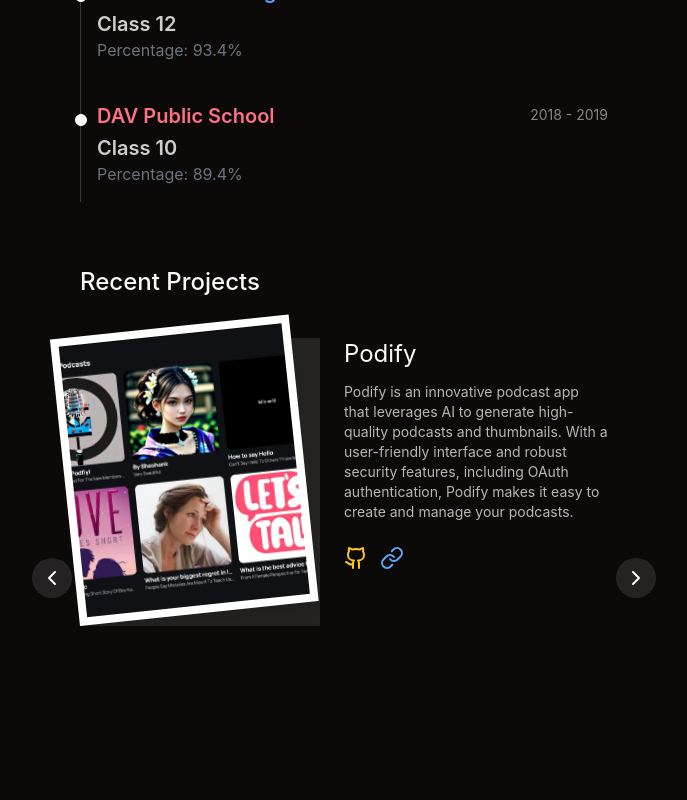
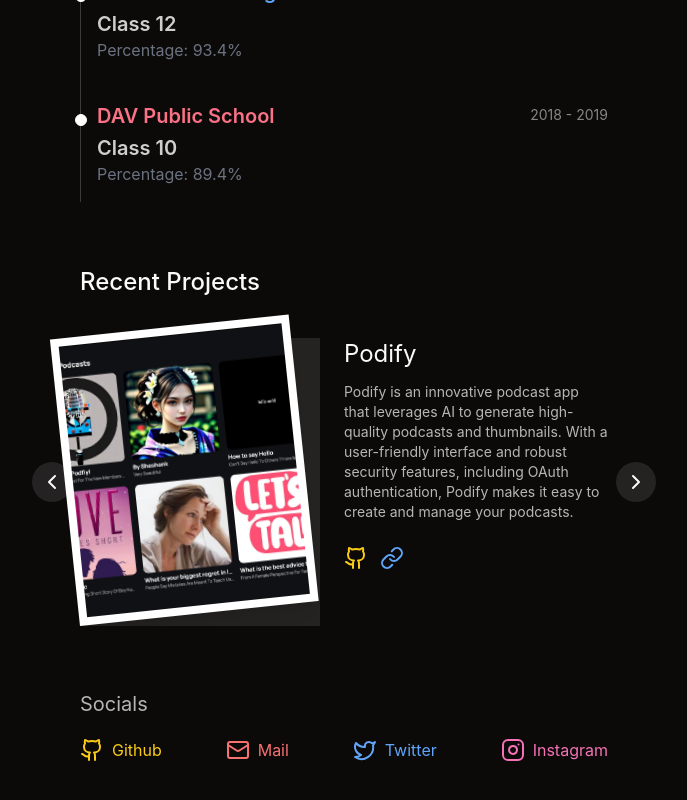
Before and after one commit to Ayush-Singh24/P2, a React (Vite) app: page / in a window 1280 px wide. Shown: the part 1050-1850 px from the top of the page, without its empty margins (296-983 px from the left). Built offline with nearby package versions, Linux system fonts and the light colour scheme.

Commit message:
feat: scroll to sections

```diff
--- a/src/App.tsx
+++ b/src/App.tsx
@@ -1,5 +1,6 @@
 import "./App.css";
 import About from "./components/About";
+import Contact from "./components/Contact";
 import Education from "./components/Education";
 import Experience from "./components/Experience";
 import Navbar from "./components/Navbar";
@@ -25,6 +26,7 @@ function App() {
         <Experience />
         <Education />
         <Projects />
+        <Contact />
       </motion.main>
     </>
   );
--- /dev/null
+++ b/src/components/Contact.tsx
@@ -0,0 +1,50 @@
+import { Github, Instagram, Mail, Twitter } from "lucide-react";
+
+const contacts = [
+  {
+    icon: <Github />,
+    link: "https://github.com/ayush-singh24",
+    color: "text-primary",
+    social: "Github",
+  },
+  {
+    icon: <Mail />,
+    link: "mailto:asayushsingh80@gmail.com",
+    social: "Mail",
+    color: "text-red-400",
+  },
+  {
+    icon: <Twitter />,
+    link: "https://x.com/I_m_Ayush_Singh",
+    color: "text-blue-400",
+    social: "Twitter",
+  },
+  {
+    icon: <Instagram />,
+    link: "https://www.instagram.com/ayush.singh.24/?theme=dark",
+    color: "text-pink-400",
+    social: "Instagram",
+  },
+];
+
+export default function Contact() {
+  return (
+    <section id="contact" className="pb-10">
+      <h1 className="text-white/70 text-xl mb-5">Socials</h1>
+      <div className="flex gap-5 justify-between">
+        {contacts.map(({ icon, link, color, social }) => {
+          return (
+            <a
+              href={link}
+              key={link}
+              className={`flex items-center justify-center gap-2 ${color}`}
+            >
+              {icon}
+              <p className="hidden sm:block">{social}</p>
+            </a>
+          );
+        })}
+      </div>
+    </section>
+  );
+}
--- a/src/components/Navbar.tsx
+++ b/src/components/Navbar.tsx
@@ -16,9 +16,11 @@ export default function Navbar() {
         <span className="block font-bold font-mono text-2xl sm:hidden">AS</span>
       </a>
       <div className="flex text-white/70">
-        <Button variant="ghost" className="rounded-xl hover:bg-secondary/60">
-          resume
-        </Button>
+        <a href="/files/resume_final.pdf" download="resume">
+          <Button variant="ghost" className="rounded-xl hover:bg-secondary/60">
+            resume
+          </Button>
+        </a>
         <Button
           onClick={() => scrollToSection("experience")}
           variant="ghost"
@@ -26,10 +28,18 @@ export default function Navbar() {
         >
           exp
         </Button>
-        <Button variant="ghost" className="rounded-xl hover:bg-secondary/60">
+        <Button
+          onClick={() => scrollToSection("projects")}
+          variant="ghost"
+          className="rounded-xl hover:bg-secondary/60"
+        >
           projects
         </Button>
-        <Button variant="ghost" className="rounded-xl hover:bg-secondary/60">
+        <Button
+          onClick={() => scrollToSection("contact")}
+          variant="ghost"
+          className="rounded-xl hover:bg-secondary/60"
+        >
           contact
         </Button>
       </div>
--- a/src/components/Projects.tsx
+++ b/src/components/Projects.tsx
@@ -61,7 +61,7 @@ export default function Projects() {
         >
           <ChevronLeft className="w-6 h-6" />
         </button>
-        <div className="flex flex-col sm:flex-row justify-between items-center sm:items-stretch w-full gap-3 sm:gap-0 min-h-[480px]">
+        <div className="flex flex-col sm:flex-row justify-between items-center sm:items-stretch w-full gap-3 sm:gap-0 min-h-[480px] sm:min-h-0">
           <div className="relative h-72 w-60 bg-white/10 shrink-0">
             <motion.div
               key={key}
--- a/src/utils/constants.ts
+++ b/src/utils/constants.ts
@@ -205,7 +205,8 @@ export const projects: ProjectType[] = [
   },
   {
     title: "Folderize",
-    description: "Folder manager",
+    description:
+      "Folderize is a command-line interface (CLI) tool designed to streamline file organization. It automatically categorizes files into folders based on their extensions.",
     img: "folderize.png",
     githubLink: "https://github.com/ayush-singh24/folderize",
   },
```
Also changed, not shown: public/images/folderize.png (added), 1 other file (tests, documents, lock files or other folders).
